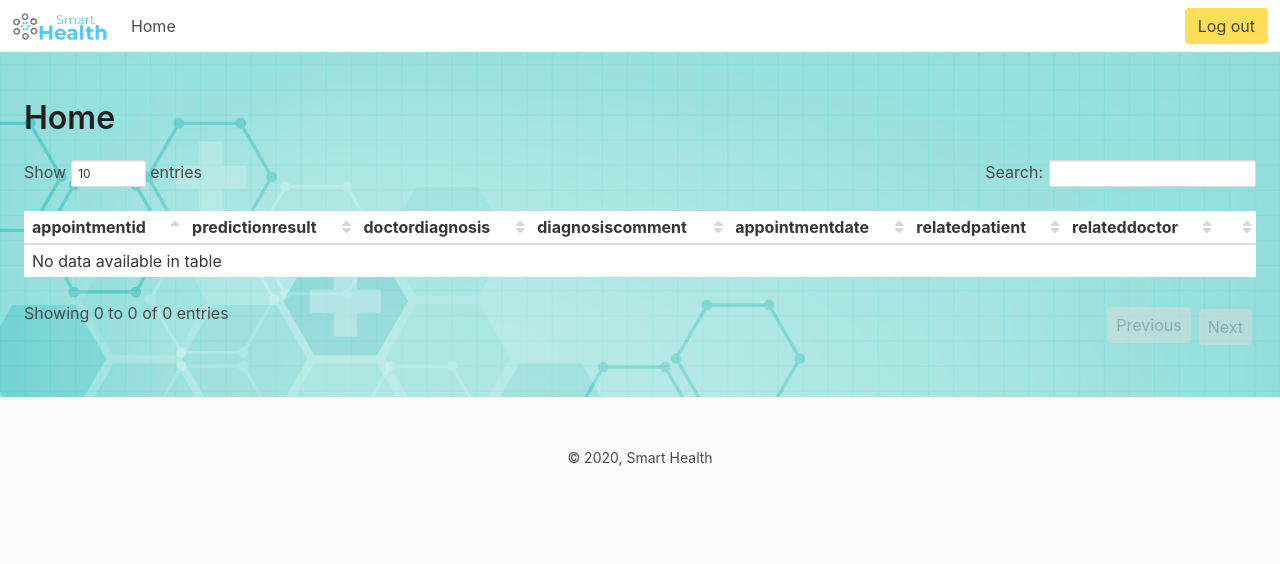
After one commit to SmartHealth-ituse2020/SH-web, a Flask app: page /patient/dashboard in a window 1280 px wide. The commit adds this page. Shown: the top 564 px of the page. Run offline with Flask 2, Linux system fonts and the light colour scheme; data that the repository does not hold is empty; some libraries are stand-ins or nearby versions.

Commit message:
Patient pages are created

```diff
--- a/smarthealth_web/__init__.py
+++ b/smarthealth_web/__init__.py
@@ -1,6 +1,6 @@
 from flask import Flask
 import os
-from smarthealth_web import views, doctor
+from smarthealth_web import views, doctor, patient
 
 
 def create_app(test_config=None):
@@ -12,6 +12,7 @@ def create_app(test_config=None):
 
     # register doctor blueprint
     app.register_blueprint(doctor.bp)
+    app.register_blueprint(patient.bp)
 
     app.add_url_rule("/", view_func=views.login_page)
     app.add_url_rule("/login", view_func=views.login_page)
--- /dev/null
+++ b/smarthealth_web/patient.py
@@ -0,0 +1,31 @@
+# import functools
+# from werkzeug.security import check_password_hash, generate_password_hash
+
+from flask import request, redirect, url_for
+from smarthealth_web.forms import PatientLoginForm
+from flask import render_template, Blueprint
+from decouple import config
+from smarthealth_web import dboperations
+import psycopg2 as dpapi2
+
+bp = Blueprint('patient', __name__, url_prefix='/patient')
+DATABASE_URL = config('DATABASE_URL')
+
+
+@bp.route('/dashboard', methods=('GET',))
+def home_page():
+    patientid="1"
+    rows = dboperations.query_where(DATABASE_URL, "appointment", "relatedpatient='"+patientid+"'")
+    return render_template("patient/patient_dashboard.html", rows=sorted(rows), len=len(rows))
+
+
+@bp.route('/login', methods=('GET', 'POST'))
+def login():
+    form = PatientLoginForm()
+    if form.validate_on_submit():
+        # Add user validation code here
+        # user = User.query.filter_by(email=form.email.data).first()
+        # if user is not None and user.verify_password(form.password.data):
+        # login_user(None)
+        return redirect(url_for("patient.home_page"))  # if successful
+    return render_template('patient/patient_login.html', form=form)
--- a/smarthealth_web/templates/login.html
+++ b/smarthealth_web/templates/login.html
@@ -1,6 +1,6 @@
 {% extends "layout_login.html" %}
 
-{% block title %}Home - Doctor{% endblock %}
+{% block title %}Login{% endblock %}
 
 {% block content %}
 <div class="level-right">
@@ -28,7 +28,7 @@
             </div>
             <div class="block" style="margin-bottom: 1.5rem">
                 <div class="columns is-centered is-mobile">
-                    <a class="button is-link">Patient Login</a>
+                    <a class="button is-link" href="{{ url_for('patient.login') }}">Patient Login</a>
                 </div>
             </div>
         </div>
--- /dev/null
+++ b/smarthealth_web/templates/patient/patient_dashboard.html
@@ -0,0 +1,47 @@
+{% extends "patient/patient_layout.html" %}
+{% block title %}Home - Patient{% endblock %}
+{% block content %}
+<h1 class="title">Home</h1>
+
+<table class="table is-narrow is-striped is-hoverable" width="100%">
+
+    <thead>
+        <tr>
+            <th>appointmentid</th>
+            <th>predictionresult</th>
+            <th>doctordiagnosis</th>
+            <th>diagnosiscomment</th>
+            <th>appointmentdate</th>
+            <th>relatedpatient</th>
+            <th>relateddoctor</th>
+            <th></th>
+        </tr>
+    </thead>
+    <tbody>
+{% for i in range(0,len) %}
+        <tr>
+            <td>{{ rows[i][0] }}</td>
+            <td>{{ rows[i][1] }}</td>
+            <td>{{ rows[i][2] }}</td>
+            <td>{{ rows[i][3] }}</td>
+            <td>{{ rows[i][4] }}</td>
+            <td>{{ rows[i][5] }}</td>
+            <td>{{ rows[i][6] }}</td>
+            <td>
+                <a class="button is-link">
+                    <span class="icon is-small is-left">
+                    <i class="fa fa-info"></i>
+                    </span></a>
+            </td>
+        </tr>
+{%endfor%}
+    </tbody>
+</table>
+<script src="https://code.jquery.com/jquery-3.3.1.min.js"></script>
+<script src="https://cdnjs.cloudflare.com/ajax/libs/datatables/1.10.19/js/jquery.dataTables.min.js"></script>
+<script src="{{ url_for('static', filename='js/dataTables.bulma.min.js') }}"></script>
+<script>
+    $('.table').DataTable();
+</script>
+
+{% endblock %}
--- /dev/null
+++ b/smarthealth_web/templates/patient/patient_layout.html
@@ -0,0 +1,56 @@
+<!DOCTYPE html>
+<html lang="en">
+
+<head>
+  <meta charset="utf-8" />
+  <meta name="viewport" content="width=device-width, initial-scale=1" />
+  <title>{% block title %}{% endblock %}</title>
+  <link rel="shortcut icon" href="{{url_for('static', filename='images/smartHealth_logo-only.png')}}" />
+  <link rel="stylesheet" href="https://cdnjs.cloudflare.com/ajax/libs/bulma/0.7.1/css/bulma.min.css" />
+  <link rel="stylesheet" href="https://use.fontawesome.com/releases/v5.10.1/css/all.css">
+  <link rel="stylesheet" href="{{ url_for('static', filename='css/smartHealth.css') }}" />
+  <link rel="stylesheet" href="{{ url_for('static', filename='css/dataTables.bulma.min.css') }}" />
+</head>
+
+<body>
+  <header>
+    <nav class="navbar" role="navigation" aria-label="main navigation">
+      <div class="navbar-brand">
+        <a class="navbar-item" href="{{ url_for('patient.home_page') }}">
+          <img src="{{url_for('static', filename='images/smartHealth_logo-with-text.jpg')}}">
+        </a>
+      </div>
+      <div class="navbar-menu">
+        <div class="navbar-start">
+          <a class="navbar-item" href="{{ url_for('patient.home_page') }}">
+            Home
+          </a>
+        </div>
+        <div class="navbar-end">
+          <div class="navbar-item">
+            <div class="buttons">
+              <a class="button is-warning" href="{{ url_for('login_page') }}">
+                Log out
+              </a>
+            </div>
+          </div>
+        </div>
+      </div>
+    </nav>
+  </header>
+  <main>
+    <section class="section">
+      <div class="content">
+        {% block content %}{% endblock %}
+      </div>
+    </section>
+  </main>
+
+  <footer class="footer">
+    <div class="content">
+      <small>&copy; 2020, Smart Health</small>
+    </div>
+  </footer>
+</body>
+
+</html>
```
Also changed, not shown: smarthealth_web/forms.py (+13 -0 lines), smarthealth_web/templates/patient/patient_login.html (added, +26 -0 lines).
